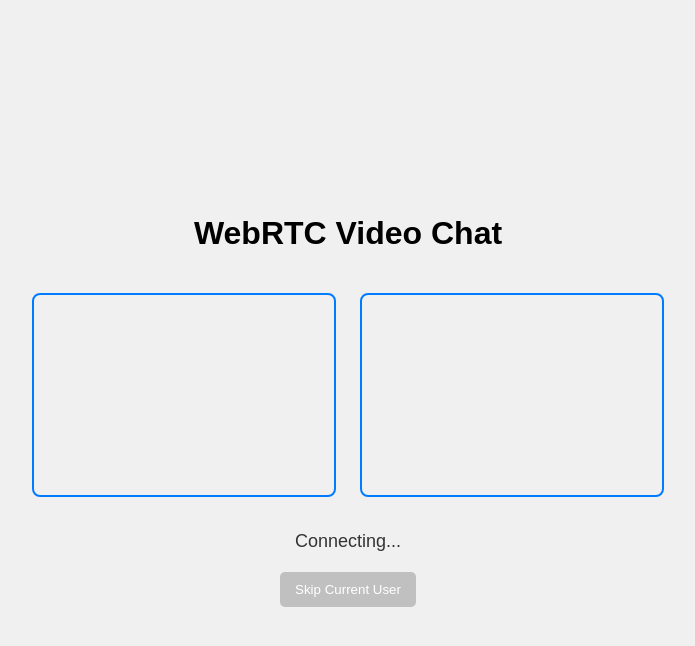
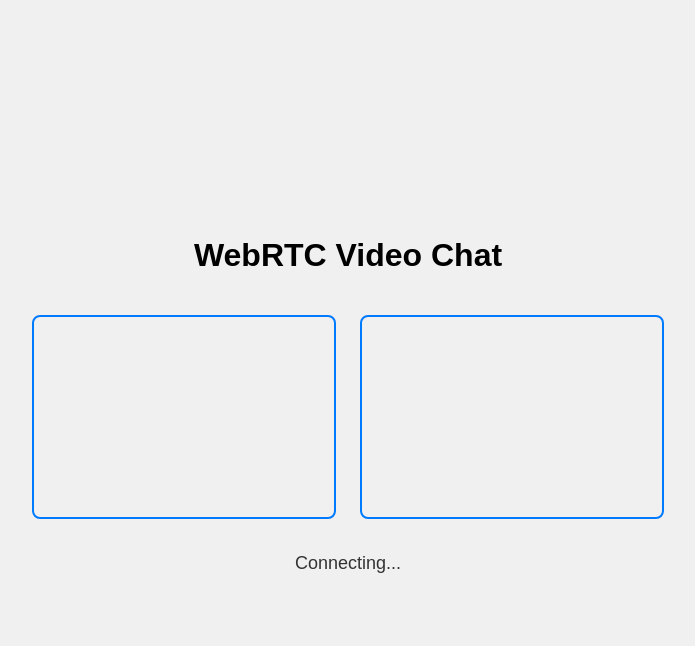
Before and after one commit to Dwip272004/omibit, a Flask app: page / in a window 1280 px wide. Shown: the top 646 px of the page, without its empty margins (292-987 px from the left). Run offline with Flask 3, Linux system fonts and the light colour scheme; some libraries are stand-ins or nearby versions.

Commit message:
Update index.html

```diff
--- a/templates/index.html
+++ b/templates/index.html
@@ -31,18 +31,6 @@
         #controls {
             margin: 10px;
         }
-        #skipButton {
-            margin-top: 10px;
-            padding: 10px 15px;
-            background-color: #007bff;
-            color: white;
-            border: none;
-            border-radius: 5px;
-            cursor: pointer;
-        }
-        #skipButton:disabled {
-            background-color: #c0c0c0;
-        }
     </style>
 </head>
 <body>
@@ -52,7 +40,6 @@
         <video id="remoteVideo" autoplay></video>
     </div>
     <div id="message">Connecting...</div>
-    <button id="skipButton" disabled>Skip Current User</button> <!-- Skip button -->
 
     <script src="https://cdnjs.cloudflare.com/ajax/libs/socket.io/4.0.0/socket.io.js"></script>
     <script>
@@ -84,24 +71,12 @@
         socket.on('match_found', function(data) {
             const matchedUserId = data.matched_user;
             document.getElementById('message').innerText = `You are connected with User: ${matchedUserId}`;
-        document.getElementById('skipButton').disabled = true; // Disable skip button when matched
             startCall(matchedUserId);
-    });
-
-    // Handle waiting for match
-    socket.on('waiting_for_match', function(data) {
-        document.getElementById('message').innerText = data.message;
-        document.getElementById('skipButton').disabled = false; // Enable skip button when waiting
         });
 
         // Handle no users available
         socket.on('no_users_available', function(message) {
             document.getElementById('message').innerText = message;
-    });
-
-    // Skip the current waiting user
-    document.getElementById('skipButton').addEventListener('click', function() {
-        socket.emit('skip_user', { user_id: userId }); // Emit event to skip current user
         });
 
         // WebRTC connection setup
@@ -168,7 +143,9 @@
             // Display remote stream when received
             peerConnection.ontrack = event => {
                 const remoteVideo = document.getElementById('remoteVideo');
+                if (remoteVideo.srcObject !== event.streams[0]) {
                     remoteVideo.srcObject = event.streams[0];
+                }
             };
         });
 
@@ -184,6 +161,5 @@
                 .catch(error => console.error('Error adding received ICE candidate:', error));
         });
     </script>
-
 </body>
 </html>
```
Lines whose indentation alone changed are shown as unchanged.
